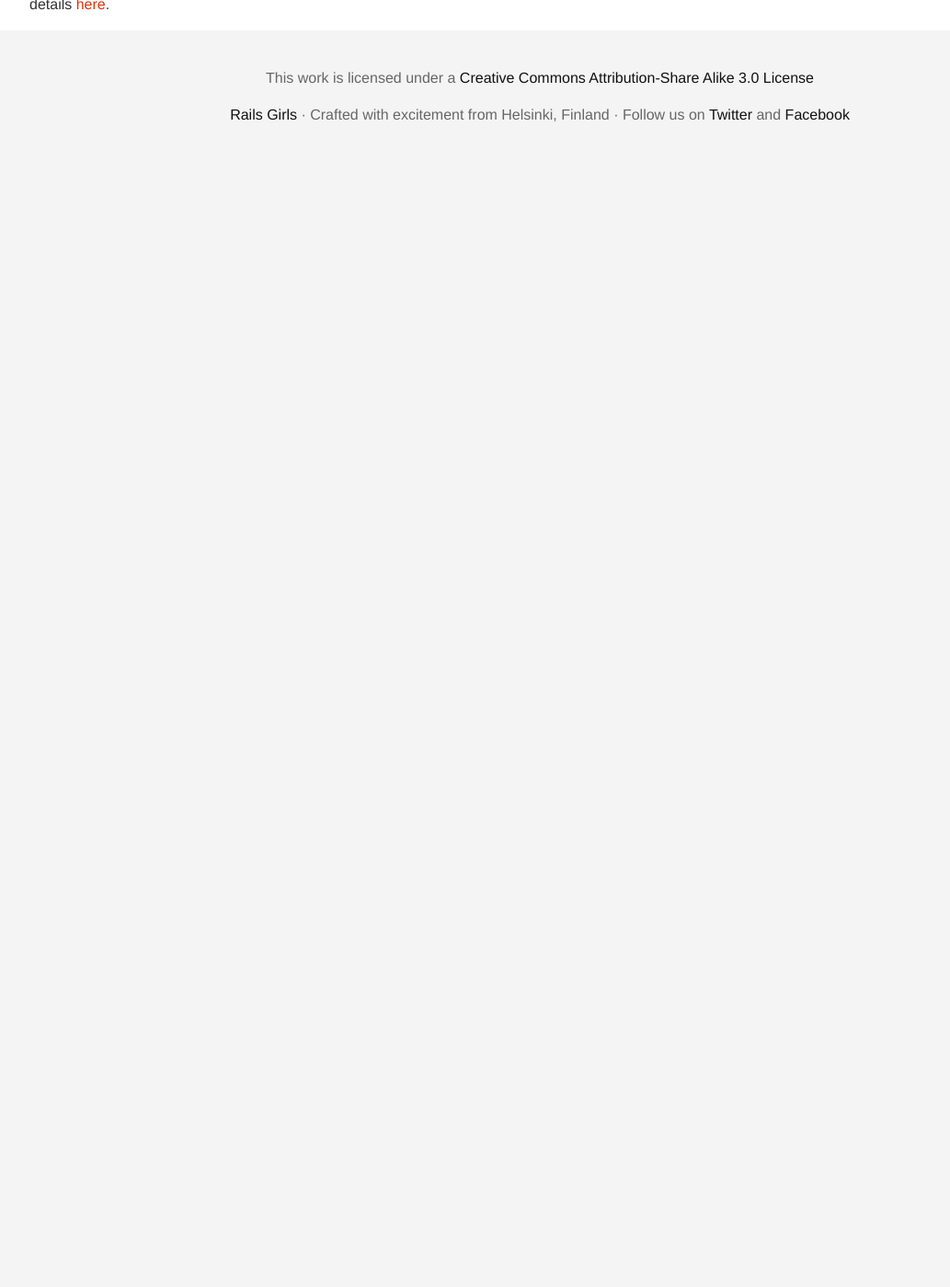
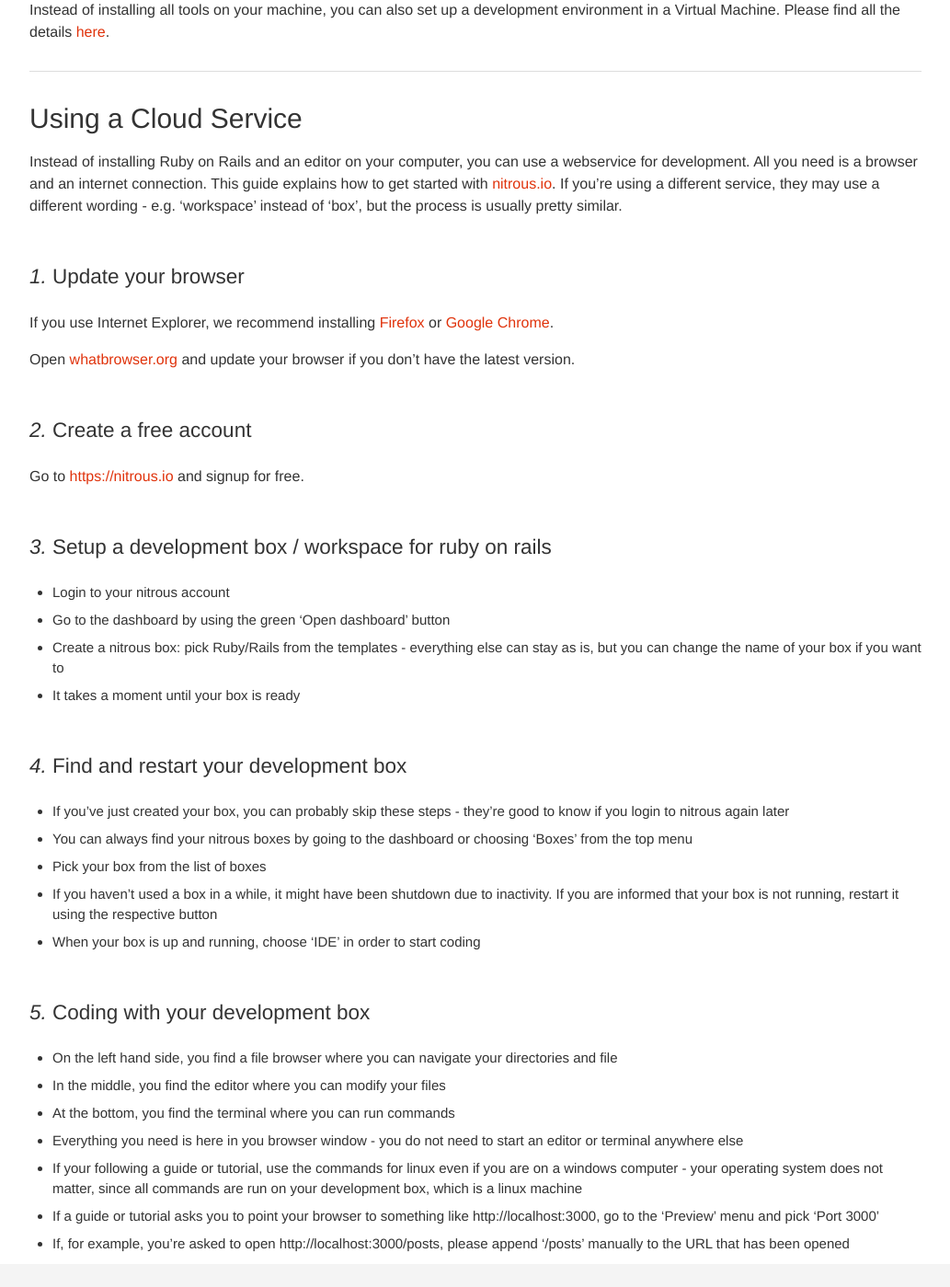
Before and after one commit to railsgirls/guides.railsgirls.com, a Jekyll site: the page built from _posts/2013-05-02-install.markdown, in a window 1280 px wide and 1400 px high, scrolled down 5784 px. Shown: the whole window at 92% size, without its empty margins (53-1086 px from the left). Built offline with Jekyll 4.4.1, drawn with Linux system fonts in a browser that asks for light colours; nearby versions of some CDN libraries; before the commit the page ends 5977 px from its top, so only the background shows below that; some of the changed text lies outside the part shown.

Commit message:
add setup using nitrous

```diff
--- a/_posts/2013-05-02-install.markdown
+++ b/_posts/2013-05-02-install.markdown
@@ -15,6 +15,7 @@
 * [Setup for Windows](#setup-for-windows)
 * [Setup for Linux](#setup-for-linux)
 * [Alternative Installment for all OS](#virtual-machine)
+* [Using a Cloud Service - No Installation Required](#using-a-cloud-service)
 
 <hr />
 
@@ -219,3 +220,40 @@
 ## Virtual Machine
 
 Instead of installing all tools on your machine, you can also set up a development environment in a Virtual Machine. Please find all the details [here]({% post_url 2014-03-24-alternative-dev-environment %}).
+
+<hr />
+
+## Using a Cloud Service
+
+Instead of installing Ruby on Rails and an editor on your computer, you can use a webservice for development. All you need is a browser and an internet connection. This guide explains how to get started with [nitrous.io](https://nitrous.io). If you're using a different service, they may use a different wording - e.g. 'workspace' instead of 'box', but the process is usually pretty similar.
+
+### *1.* Update your browser
+
+If you use Internet Explorer, we recommend installing [Firefox](mozilla.org/firefox) or [Google Chrome](google.com/chrome).
+
+Open [whatbrowser.org](http://whatbrowser.org) and update your browser if you don't have the latest version.
+
+### *2.* Create a free account
+Go to [https://nitrous.io](https://nitrous.io/) and signup for free.
+
+### *3.* Setup a development box / workspace for ruby on rails
+* Login to your nitrous account
+* Go to the dashboard by using the green 'Open dashboard' button
+* Create a nitrous box: pick Ruby/Rails from the templates - everything else can stay as is, but you can change the name of your box if you want to
+* It takes a moment until your box is ready
+
+### *4.* Find and restart your development box
+* If you've just created your box, you can probably skip these steps - they're good to know if you login to nitrous again later
+* You can always find your nitrous boxes by going to the dashboard or choosing 'Boxes' from the top menu
+* Pick your box from the list of boxes
+* If you haven't used a box in a while, it might have been shutdown due to inactivity. If you are informed that your box is not running, restart it using the respective button
+* When your box is up and running, choose 'IDE' in order to start coding
+
+### *5.* Coding with your development box
+* On the left hand side, you find a file browser where you can navigate your directories and file
+* In the middle, you find the editor where you can modify your files
+* At the bottom, you find the terminal where you can run commands
+* Everything you need is here in you browser window - you do not need to start an editor or terminal anywhere else
+* If your following a guide or tutorial, use the commands for linux even if you are on a windows computer - your operating system does not matter, since all commands are run on your development box, which is a linux machine
+* If a guide or tutorial asks you to point your browser to something like http://localhost:3000, go to the 'Preview' menu and pick 'Port 3000'
+* If, for example, you're asked to open http://localhost:3000/posts, please append '/posts' manually to the URL that has been opened
```
